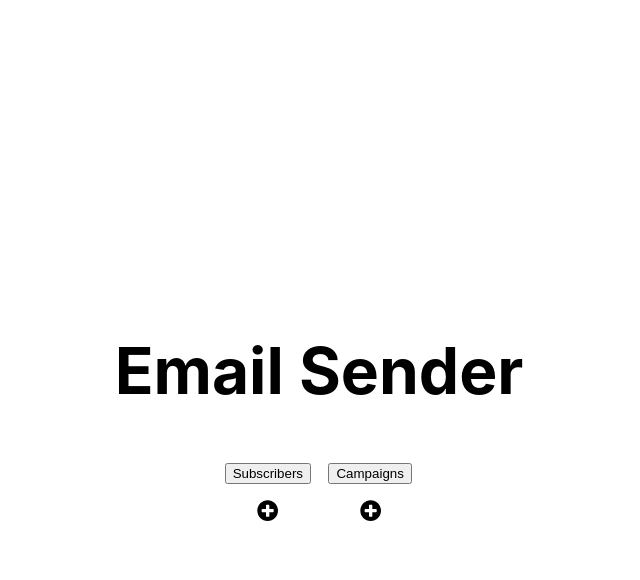
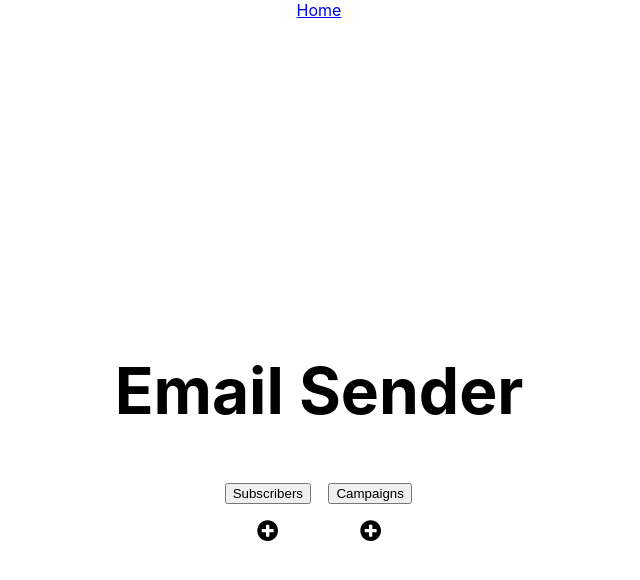
Before and after one commit to JanBlazejczyk/email-manager, a React (Create React App) app: page / in a window 1280 px wide. Shown: the top 580 px of the page, without its empty margins (321-961 px from the left). Built offline with nearby package versions, Linux system fonts and the light colour scheme; no server answers.

Commit message:
sending the campaing sets it's status to "send" and creating new sets the status to "draft"

```diff
--- a/src/App.js
+++ b/src/App.js
@@ -2,12 +2,15 @@
 import { Main, Subscribers, Campaigns } from "./pages";
 import { SubscriberDetails } from "./components/SubscriberDetails"
 
-import { BrowserRouter as Router, Routes, Route } from "react-router-dom";
+import { BrowserRouter as Router, Routes, Route, Link } from "react-router-dom";
 
 function App() {
   return (
     <div className="App">
       <Router>
+        <nav>
+          <Link to="/">Home</Link>
+        </nav>
         <Routes>
           <Route path="/subscribers" element={<Subscribers />} />
           <Route path="/subscribers/:subscriberId" element={<SubscriberDetails />} />
--- a/src/components/Forms/CampaignForm.js
+++ b/src/components/Forms/CampaignForm.js
@@ -11,6 +11,7 @@
     if (update) {
       edit(activeId, data);
     } else {
+      data["Status"] = "Draft";
       addCampaign(data);
     }
     closeDialog();
--- a/src/pages/Campaigns.js
+++ b/src/pages/Campaigns.js
@@ -46,6 +46,11 @@
       .catch(error => console.error(error));
   }
 
+  const changeCampaignStatus = (id) => {
+    let data = { Status: "Sent" }
+    editCampaign(id, data);
+  }
+
   const handleSending = (event) => {
     let content = null;
     let subject = null;
@@ -54,8 +59,8 @@
       if (campaign.id === event.currentTarget.id) {
         content = campaign.fields.Content;
         subject = campaign.fields.Subject;
-        // id of the campaign to be added to the array
-        campaignId = campaign.id
+        campaignId = campaign.id;
+        changeCampaignStatus(campaignId);
       }
     }
     subscribers.forEach((subscriber) => {
```
